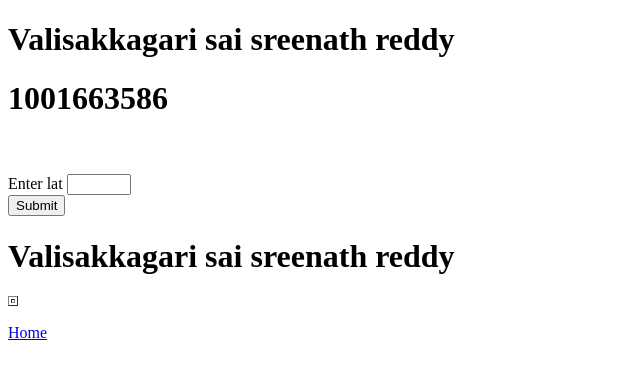
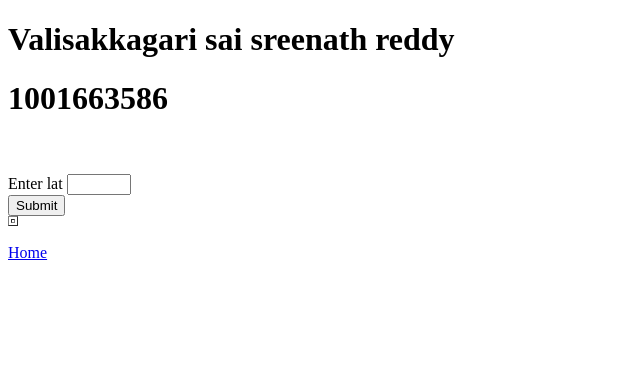
Before and after one commit to vsreenathreddy1/azureProject1, a Flask app: page /new in a window 1280 px wide. Shown: the top 379 px of the page, without its empty margins (0-640 px from the left). Run offline with Flask 2, Linux system fonts and the light colour scheme.

Commit message:
Update new.html

```diff
--- a/templates/new.html
+++ b/templates/new.html
@@ -19,8 +19,7 @@
 <div id="table-wrapper">
     <div id="table-scroll">
 <table border="1">
-    <tr><h1>Valisakkagari sai sreenath reddy</h1>
-
+    <tr>
         <td>{{ rows }}</td>
 
 
```
